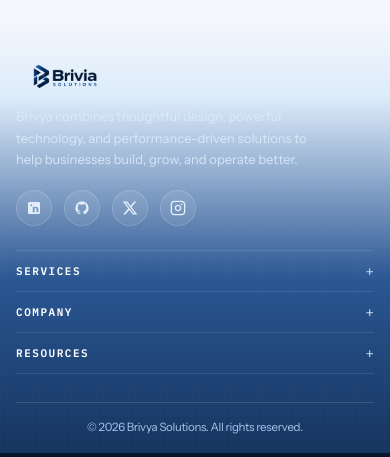
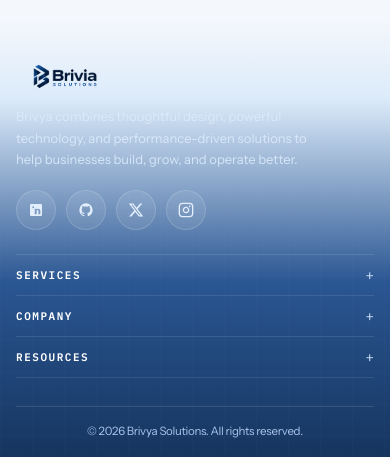
Before and after one commit to ahmeen2812/brivya-platform, a Next.js app: page / in a window 390 px wide. Shown: the part 3940-4397 px from the top of the page. Built offline with nearby package versions, Linux system fonts and the light colour scheme.

Commit message:
feat(footer): implement 40-44px social circles with two-way kinetic icon swap animation

```diff
--- a/src/components/footer/FooterSocial.tsx
+++ b/src/components/footer/FooterSocial.tsx
@@ -1,11 +1,16 @@
 "use client";
 
-import React from "react";
+import React, { forwardRef } from "react";
 import { FOOTER_SOCIAL_LINKS, SocialLinkItem } from "@/data/footerLinks";
 
-const SocialIconSvg: React.FC<{ iconKey: SocialLinkItem["iconKey"] }> = ({ iconKey }) => {
-  const iconProps = {
-    className: "h-4 w-4 transition-transform duration-200",
+interface SocialIconGlyphProps {
+  readonly iconKey: SocialLinkItem["iconKey"];
+  readonly className?: string;
+}
+
+const SocialIconGlyph: React.FC<SocialIconGlyphProps> = ({ iconKey, className = "h-4 w-4" }) => {
+  const commonProps = {
+    className,
     fill: "currentColor",
     viewBox: "0 0 24 24",
     "aria-hidden": true,
@@ -14,25 +19,25 @@ const SocialIconSvg: React.FC<{ iconKey: SocialLinkItem["iconKey"] }> = ({ iconK
   switch (iconKey) {
     case "linkedin":
       return (
-        <svg {...iconProps}>
+        <svg {...commonProps}>
           <path d="M19 3a2 2 0 0 1 2 2v14a2 2 0 0 1-2 2H5a2 2 0 0 1-2-2V5a2 2 0 0 1 2-2h14m-.5 15.5v-5.3a3.26 3.26 0 0 0-3.26-3.26c-.85 0-1.84.52-2.28 1.3v-1.11h-2.79v8.37h2.79v-4.93c0-.77.62-1.4 1.39-1.4a1.4 1.4 0 0 1 1.4 1.4v4.93h2.75M6.46 10.9h2.77v8.37H6.46v-8.37M7.85 6.4a1.46 1.46 0 1 0 .01 2.92 1.46 1.46 0 0 0-.01-2.92z" />
         </svg>
       );
     case "github":
       return (
-        <svg {...iconProps}>
+        <svg {...commonProps}>
           <path d="M12 2A10 10 0 0 0 2 12c0 4.42 2.87 8.17 6.84 9.5.5.08.66-.23.66-.5v-1.69c-2.77.6-3.36-1.34-3.36-1.34-.46-1.16-1.11-1.47-1.11-1.47-.91-.62.07-.6.07-.6 1 .07 1.53 1.03 1.53 1.03.87 1.52 2.34 1.07 2.91.83.1-.65.35-1.09.63-1.34-2.22-.25-4.55-1.11-4.55-4.92 0-1.11.38-2 1.03-2.71-.1-.25-.45-1.29.1-2.64 0 0 .84-.27 2.75 1.02.79-.22 1.65-.33 2.5-.33.85 0 1.71.11 2.5.33 1.91-1.29 2.75-1.02 2.75-1.02.55 1.35.2 2.39.1 2.64.65.71 1.03 1.6 1.03 2.71 0 3.82-2.34 4.66-4.57 4.91.36.31.69.92.69 1.85V21c0 .27.16.59.67.5C19.14 20.16 22 16.42 22 12A10 10 0 0 0 12 2z" />
         </svg>
       );
     case "twitter":
       return (
-        <svg {...iconProps}>
+        <svg {...commonProps}>
           <path d="M18.244 2.25h3.308l-7.227 8.26 8.502 11.24H16.17l-5.214-6.817L4.99 21.75H1.68l7.73-8.835L1.254 2.25H8.08l4.713 6.231zm-1.161 17.52h1.833L7.084 4.126H5.117z" />
         </svg>
       );
     case "instagram":
       return (
-        <svg {...iconProps} fill="none" stroke="currentColor" strokeWidth="2">
+        <svg {...commonProps} fill="none" stroke="currentColor" strokeWidth="2">
           <rect x="2" y="2" width="20" height="20" rx="5" ry="5" />
           <path d="M16 11.37A4 4 0 1 1 12.63 8 4 4 0 0 1 16 11.37z" />
           <line x1="17.5" y1="6.5" x2="17.51" y2="6.5" strokeLinecap="round" strokeWidth="2.5" />
@@ -41,23 +46,47 @@ const SocialIconSvg: React.FC<{ iconKey: SocialLinkItem["iconKey"] }> = ({ iconK
   }
 };
 
-export function FooterSocial() {
+export interface FooterSocialProps {
+  readonly registerSocialRef?: (index: number, el: HTMLElement | null) => void;
+}
+
+export const FooterSocial = forwardRef<HTMLDivElement, FooterSocialProps>(
+  ({ registerSocialRef }, ref) => {
     return (
-    <div className="flex items-center gap-3">
-      {FOOTER_SOCIAL_LINKS.map((social) => (
+      <div ref={ref} className="flex items-center gap-2.5 sm:gap-3">
+        {FOOTER_SOCIAL_LINKS.map((social, index) => (
           <a
             key={social.id}
+            ref={(el) => {
+              if (registerSocialRef) registerSocialRef(index, el);
+            }}
             href={social.href}
             target="_blank"
             rel="noopener noreferrer"
             aria-label={`Visit Brivya on ${social.name}`}
-          className="group flex h-[36px] w-[36px] items-center justify-center rounded-full bg-white/[0.08] border border-white/15 text-[#E2EEFC] transition-all duration-200 ease-out hover:scale-[1.08] hover:bg-white/20 hover:border-white/30 hover:text-white focus-visible:outline-none focus-visible:ring-1 focus-visible:ring-[#38BDF8]"
+            /*
+              40px-44px Circular Boundary with Two-Way Kinetic Icon Swap:
+              - Light icon slides out RIGHT
+              - Dark icon slides in from LEFT
+              - Background transitions to pure white
+            */
+            className="group/social relative flex h-10 w-10 sm:h-11 sm:w-11 items-center justify-center rounded-full bg-white/[0.08] border border-white/15 overflow-hidden transition-all duration-300 ease-[cubic-bezier(0.16,1,0.3,1)] hover:bg-white hover:border-white focus-visible:bg-white focus-visible:border-white focus-visible:outline-none focus-visible:ring-2 focus-visible:ring-[#38BDF8]"
           >
-          <SocialIconSvg iconKey={social.iconKey} />
+            {/* 1. Default Light Icon (Exits to the RIGHT on hover) */}
+            <span className="absolute inset-0 flex items-center justify-center text-[#E2EEFC] transition-all duration-300 ease-[cubic-bezier(0.16,1,0.3,1)] group-hover/social:translate-x-8 group-hover/social:opacity-0 group-focus-visible/social:translate-x-8 group-focus-visible/social:opacity-0">
+              <SocialIconGlyph iconKey={social.iconKey} />
+            </span>
+
+            {/* 2. Incoming Dark Navy Icon (Enters from the LEFT into Center on hover) */}
+            <span className="absolute inset-0 flex items-center justify-center text-[#061B3A] -translate-x-8 opacity-0 transition-all duration-300 ease-[cubic-bezier(0.16,1,0.3,1)] group-hover/social:translate-x-0 group-hover/social:opacity-100 group-focus-visible/social:translate-x-0 group-focus-visible/social:opacity-100">
+              <SocialIconGlyph iconKey={social.iconKey} />
+            </span>
           </a>
         ))}
       </div>
     );
   }
+);
 
+FooterSocial.displayName = "FooterSocial";
 export default FooterSocial;
```
Lines whose indentation alone changed are shown as unchanged.
